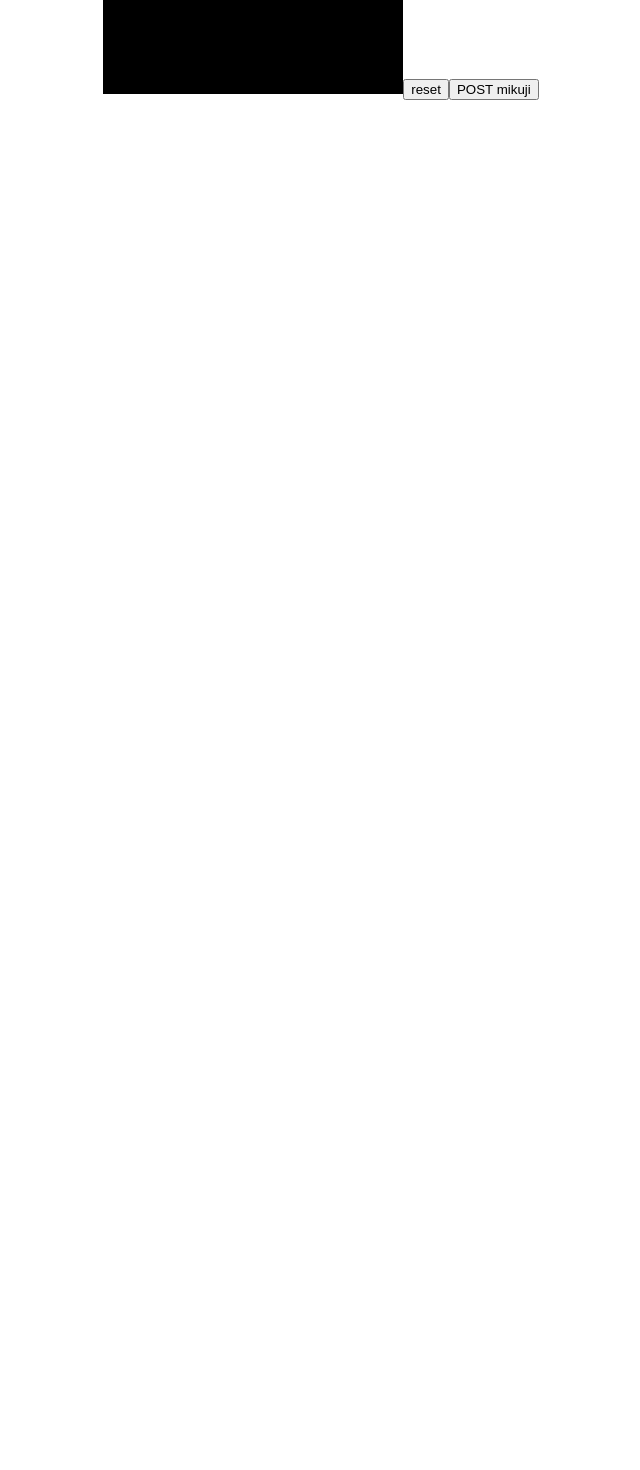
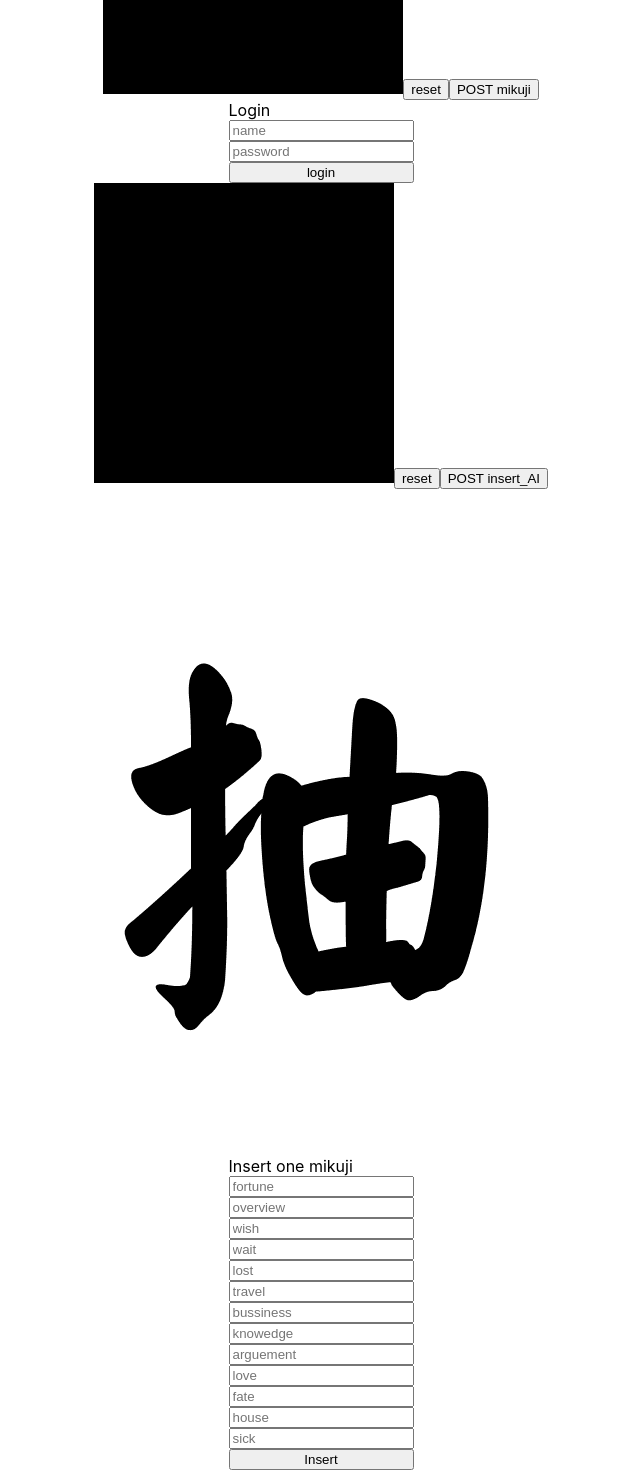
Before and after one commit to Tsai4000/UranaiFT, a React (Create React App) app in the folder ufe/: page / in a window 1280 px wide. Shown: the part 873-2343 px from the top of the page, without its empty margins (319-959 px from the left). Before the commit the page ends 973 px from the top, so only its background shows below. Built offline with nearby package versions, Linux system fonts and the light colour scheme.

Commit message:
Add insert Get and Post Api interface

```diff
--- a/ufe/src/Main.js
+++ b/ufe/src/Main.js
@@ -1,10 +1,11 @@
-import React, { useEffect, useState } from 'react';
+import React, { useEffect, useState } from 'react'
 import hiki from './images/hiki.png'
 import Result from './component/result'
 import './css/main.css'
 import { Canvas } from './component/canvas'
-import { useSelector, useDispatch } from 'react-redux';
-
+import { useSelector, useDispatch } from 'react-redux'
+import Login from './component/login'
+import Insert from './component/insert'
 const style = {
   display: 'flex',
   flex: 1,
@@ -31,12 +32,32 @@ const Main = () => {
       }))
       .catch(err => console.log(err))
   }
+
+  const addRandomOne = () => {
+    fetch('/api/insert', {
+      method: 'GET',
+      headers: {
+        'Authorization': localStorage.authToken || null,
+        'Content-Type': 'application/json'
+      }
+    })
+      .then(res => res.status === 200 ? res.json() : null)
+      .then(data => dispatch({
+        type: "MIKUJI_STORE",
+        payload: data
+      }))
+      .catch(err => console.log(err))
+  }
   return (
     <div style={style}>
       {!result
         ? <>
           <img src={hiki} onClick={hiku} alt='hiki' />
           <Canvas width='300' height='300' api='mikuji' />
+          <Login />
+          <Canvas width='300' height='300' api='insert_AI' />
+          <img src={hiki} onClick={addRandomOne} alt='add' />
+          <Insert />
         </>
         : <Result result={result} />}
       {/* <Canvas width='300' height='300' api='mikuji' /> */}
--- a/ufe/src/component/canvas.js
+++ b/ufe/src/component/canvas.js
@@ -46,6 +46,7 @@ const Canvas = ({ width: w, height: h, api: api }) => {
         imgData: arrayBuffer,
       }),
       headers: {
+        'Authorization': localStorage.authToken || null,
         'Content-Type': 'application/json'
       }
     }).then(res => res.status === 200 ? res.json() : null)
--- /dev/null
+++ b/ufe/src/component/insert.js
@@ -0,0 +1,96 @@
+import React, { useState } from 'react'
+import { useDispatch } from 'react-redux';
+
+const insertStyle = {
+  display: 'flex',
+  flex: 1,
+  flexFlow: 'column'
+}
+// const sample = {
+//   fortune: "Big",
+//   overview: "ss",
+//   wish: "String",
+//   wait: "String",
+//   lost: "String",
+//   travel: "String",
+//   bussiness: "String",
+//   knowedge: "String",
+//   arguement: "String",
+//   love: "String",
+//   fate: "String",
+//   house: "String",
+//   sick: "String",
+// }
+
+const Insert = (props) => {
+  const [fortune, setFortune] = useState()
+  const [overview, setOverview] = useState()
+  const [wish, setWish] = useState()
+  const [wait, setWait] = useState()
+  const [lost, setLost] = useState()
+  const [travel, setTravel] = useState()
+  const [bussiness, setBussiness] = useState()
+  const [knowedge, setKnowedge] = useState()
+  const [arguement, setArgument] = useState()
+  const [love, setLove] = useState()
+  const [fate, setFate] = useState()
+  const [house, setHouse] = useState()
+  const [sick, setSick] = useState()
+  const dispatch = useDispatch()
+
+  const handleInsert = () => {
+    fetch('/api/insert', {
+      method: 'POST',
+      body: JSON.stringify({
+        mikuji: {
+          fortune: fortune,
+          overview: overview,
+          wish: wish,
+          wait: wait,
+          lost: lost,
+          travel: travel,
+          bussiness: bussiness,
+          knowedge: knowedge,
+          arguement: arguement,
+          love: love,
+          fate: fate,
+          house: house,
+          sick: sick,
+        }
+      }),
+      headers: {
+        'Authorization': localStorage.authToken || null,
+        'Content-Type': 'application/json'
+      }
+    })
+      .then(res => res.status === 200 ? res.json() : null)
+      .then(data => dispatch({
+        type: "MIKUJI_STORE",
+        payload: data
+      }))
+      .catch(err => console.log(err))
+  }
+
+
+  return (
+    <div style={insertStyle}>
+      <div>Insert one mikuji</div>
+      <input type='text' placeholder="fortune" onChange={(e) => { setFortune(e.target.value) }}></input>
+      <input type='text' placeholder="overview" onChange={(e) => { setOverview(e.target.value) }}></input>
+      <input type='text' placeholder="wish" onChange={(e) => { setWish(e.target.value) }}></input>
+      <input type='text' placeholder="wait" onChange={(e) => { setWait(e.target.value) }}></input>
+      <input type='text' placeholder="lost" onChange={(e) => { setLost(e.target.value) }}></input>
+      <input type='text' placeholder="travel" onChange={(e) => { setTravel(e.target.value) }}></input>
+      <input type='text' placeholder="bussiness" onChange={(e) => { setBussiness(e.target.value) }}></input>
+      <input type='text' placeholder="knowedge" onChange={(e) => { setKnowedge(e.target.value) }}></input>
+      <input type='text' placeholder="arguement" onChange={(e) => { setArgument(e.target.value) }}></input>
+      <input type='text' placeholder="love" onChange={(e) => { setLove(e.target.value) }}></input>
+      <input type='text' placeholder="fate" onChange={(e) => { setFate(e.target.value) }}></input>
+      <input type='text' placeholder="house" onChange={(e) => { setHouse(e.target.value) }}></input>
+      <input type='text' placeholder="sick" onChange={(e) => { setSick(e.target.value) }}></input>
+      <button onClick={handleInsert}>Insert</button>
+    </div>
+  )
+}
+
+export default Insert
--- /dev/null
+++ b/ufe/src/component/login.js
@@ -0,0 +1,44 @@
+import React, { useState } from "react"
+
+const loginStyle = {
+  display: 'flex',
+  flex: 1,
+  flexFlow: 'column'
+}
+
+const Login = (props) => {
+  const [username, setUsername] = useState('')
+  const [password, setPassword] = useState('')
+
+  const handleLogin = async () => {
+    fetch(`${window.origin}/api/login`, {
+      method: 'POST',
+      body: JSON.stringify({
+        name: username,
+        password: password
+      }),
+      headers: {
+        'Content-Type': 'application/json'
+      }
+    }).then(res => {
+      return res.status === 200 ? res.json() : null
+    }).then(body => {
+      console.log(body)
+      localStorage.setItem('authToken', 'Bearer ' + body.token);
+    }).catch(err => {
+      console.log(err)
+    })
+  }
+
+
+  return (
+    <div style={loginStyle}>
+      <div>Login</div>
+      <input type='name' placeholder="name" onChange={(e) => { setUsername(e.target.value) }}></input>
+      <input type='password' placeholder="password" onChange={(e) => { setPassword(e.target.value) }}></input>
+      <button onClick={handleLogin}>login</button>
+    </div>
+  )
+}
+
+export default Login
```
